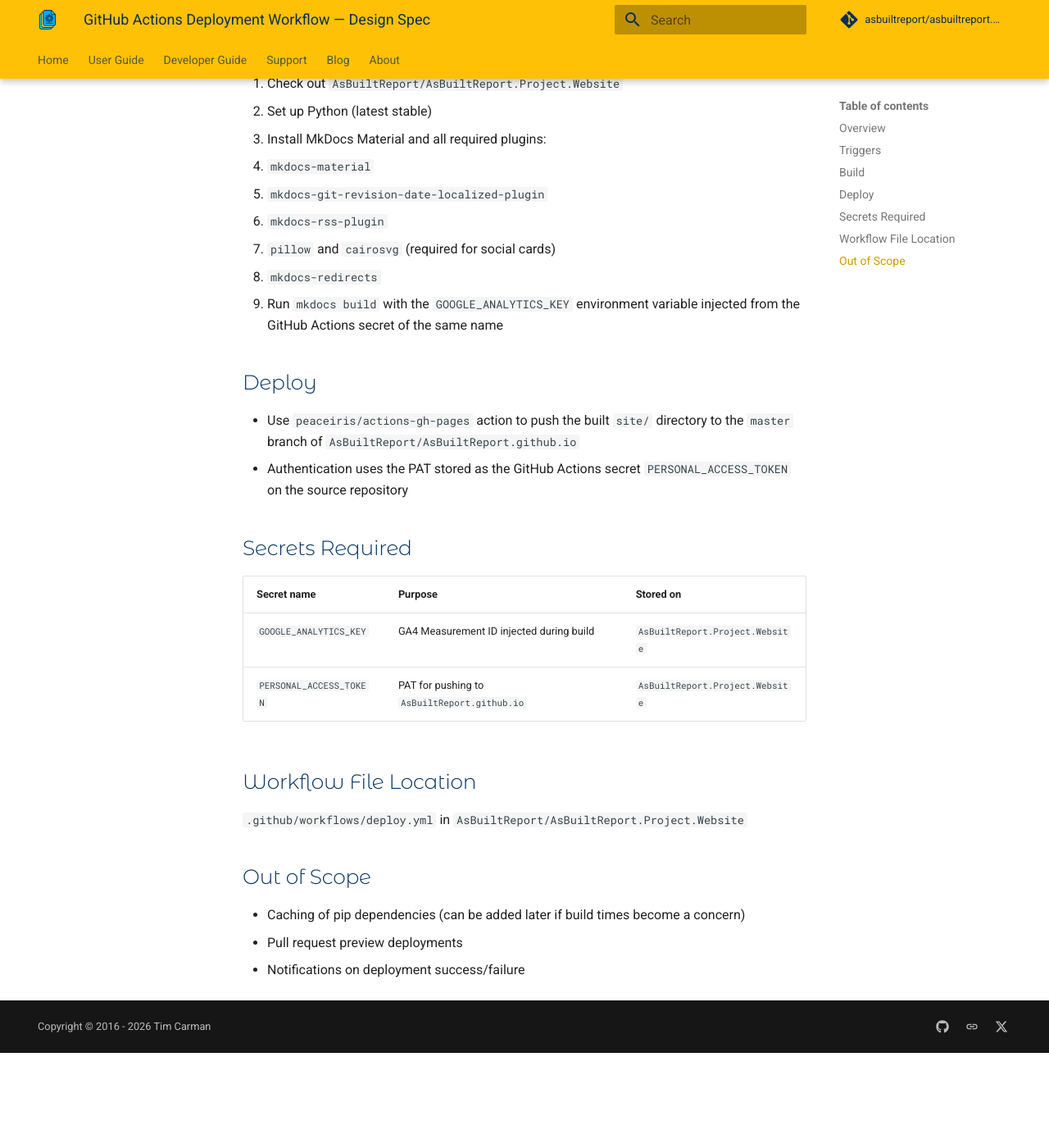
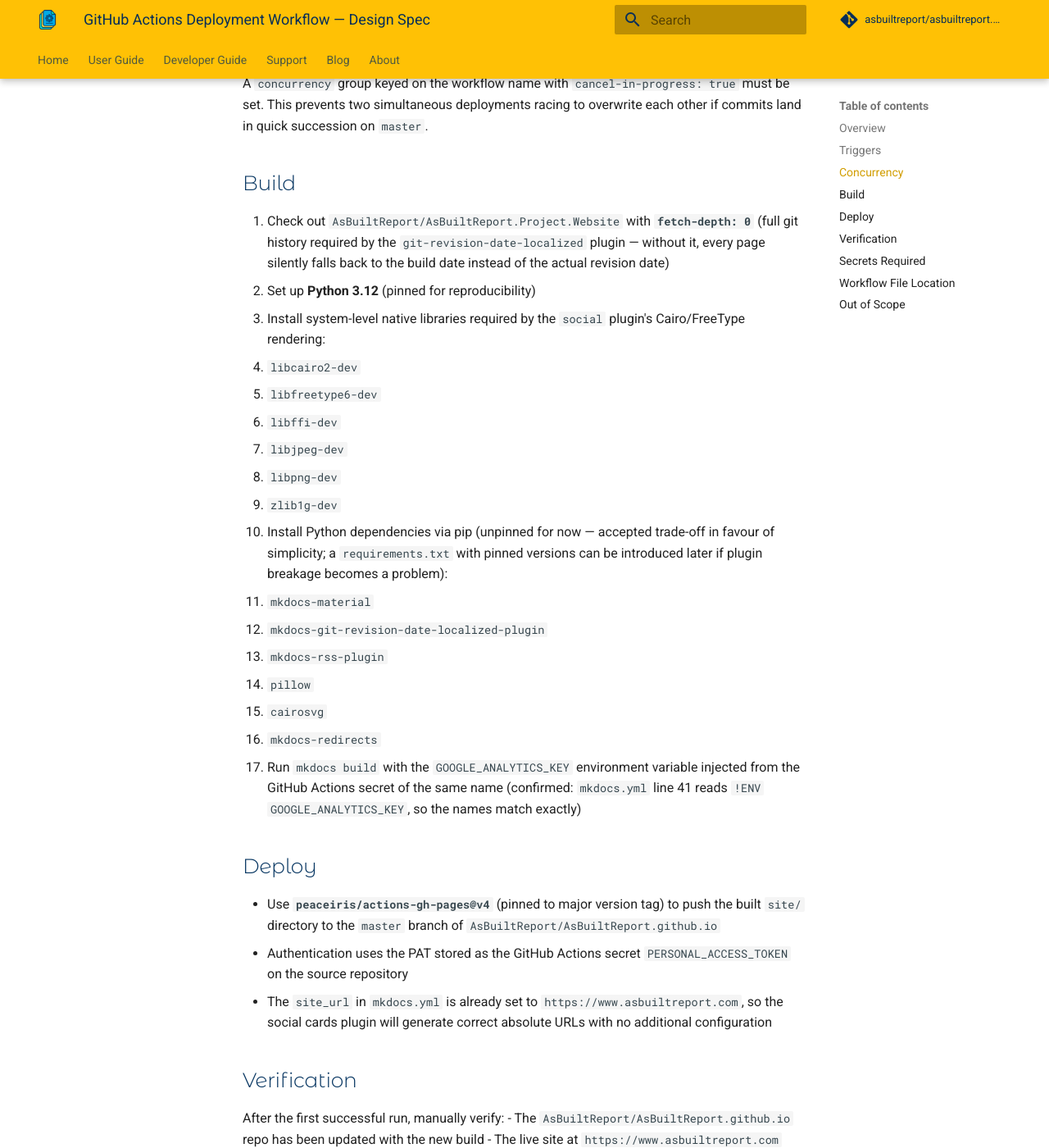
Before and after one commit to AsBuiltReport/AsBuiltReport.Project.Website, an MkDocs documentation site: the page built from docs/superpowers/specs/2026-03-21-github-actions-deploy-design.md, in a window 1280 px wide and 1400 px high, scrolled down 632 px. Shown: the whole window at 82% size. Built offline with MkDocs 1.6.1 and Material for MkDocs 9.7.7, drawn with Linux system fonts in a browser that asks for light colours; comment, search, counter and statistics services are not loaded; before the commit the page ends 1916 px from its top, so only the background shows below that; some of the changed text lies outside the part shown.

Commit message:
Update deployment workflow spec with reviewer fixes
Co-Authored-By: Claude Sonnet 4.6 <noreply@anthropic.com>

```diff
--- a/docs/superpowers/specs/2026-03-21-github-actions-deploy-design.md
+++ b/docs/superpowers/specs/2026-03-21-github-actions-deploy-design.md
@@ -13,29 +13,49 @@ The workflow runs on:
 - **Push to `master`** — automatically deploys on every commit to master
 - **Manual dispatch (`workflow_dispatch`)** — allows triggering a deployment on demand from the GitHub Actions UI
 
+## Concurrency
+
+A `concurrency` group keyed on the workflow name with `cancel-in-progress: true` must be set. This prevents two simultaneous deployments racing to overwrite each other if commits land in quick succession on `master`.
+
 ## Build
 
-1. Check out `AsBuiltReport/AsBuiltReport.Project.Website`
-2. Set up Python (latest stable)
-3. Install MkDocs Material and all required plugins:
+1. Check out `AsBuiltReport/AsBuiltReport.Project.Website` with **`fetch-depth: 0`** (full git history required by the `git-revision-date-localized` plugin — without it, every page silently falls back to the build date instead of the actual revision date)
+2. Set up **Python 3.12** (pinned for reproducibility)
+3. Install system-level native libraries required by the `social` plugin's Cairo/FreeType rendering:
+   - `libcairo2-dev`
+   - `libfreetype6-dev`
+   - `libffi-dev`
+   - `libjpeg-dev`
+   - `libpng-dev`
+   - `zlib1g-dev`
+4. Install Python dependencies via pip (unpinned for now — accepted trade-off in favour of simplicity; a `requirements.txt` with pinned versions can be introduced later if plugin breakage becomes a problem):
    - `mkdocs-material`
    - `mkdocs-git-revision-date-localized-plugin`
    - `mkdocs-rss-plugin`
-   - `pillow` and `cairosvg` (required for social cards)
+   - `pillow`
+   - `cairosvg`
    - `mkdocs-redirects`
-4. Run `mkdocs build` with the `GOOGLE_ANALYTICS_KEY` environment variable injected from the GitHub Actions secret of the same name
+5. Run `mkdocs build` with the `GOOGLE_ANALYTICS_KEY` environment variable injected from the GitHub Actions secret of the same name (confirmed: `mkdocs.yml` line 41 reads `!ENV GOOGLE_ANALYTICS_KEY`, so the names match exactly)
 
 ## Deploy
 
-- Use `peaceiris/actions-gh-pages` action to push the built `site/` directory to the `master` branch of `AsBuiltReport/AsBuiltReport.github.io`
+- Use **`peaceiris/actions-gh-pages@v4`** (pinned to major version tag) to push the built `site/` directory to the `master` branch of `AsBuiltReport/AsBuiltReport.github.io`
 - Authentication uses the PAT stored as the GitHub Actions secret `PERSONAL_ACCESS_TOKEN` on the source repository
+- The `site_url` in `mkdocs.yml` is already set to `https://www.asbuiltreport.com`, so the social cards plugin will generate correct absolute URLs with no additional configuration
+
+## Verification
+
+After the first successful run, manually verify:
+- The `AsBuiltReport/AsBuiltReport.github.io` repo has been updated with the new build
+- The live site at `https://www.asbuiltreport.com` reflects the latest content
+- Google Analytics is present in the page source (`gtag.js` script tag with the correct ID)
 
 ## Secrets Required
 
-| Secret name            | Purpose                                              | Stored on                              |
-|------------------------|------------------------------------------------------|----------------------------------------|
-| `GOOGLE_ANALYTICS_KEY` | GA4 Measurement ID injected during build             | `AsBuiltReport.Project.Website`        |
-| `PERSONAL_ACCESS_TOKEN`| PAT for pushing to `AsBuiltReport.github.io`         | `AsBuiltReport.Project.Website`        |
+| Secret name             | Purpose                                              | Stored on                       |
+|-------------------------|------------------------------------------------------|---------------------------------|
+| `GOOGLE_ANALYTICS_KEY`  | GA4 Measurement ID injected during build             | `AsBuiltReport.Project.Website` |
+| `PERSONAL_ACCESS_TOKEN` | PAT for pushing to `AsBuiltReport.github.io`         | `AsBuiltReport.Project.Website` |
 
 ## Workflow File Location
 
@@ -43,6 +63,6 @@ The workflow runs on:
 
 ## Out of Scope
 
-- Caching of pip dependencies (can be added later if build times become a concern)
+- Pinned `requirements.txt` (can be added later if build stability becomes a concern)
 - Pull request preview deployments
-- Notifications on deployment success/failure
+- Automated post-deploy smoke tests or notifications
```
